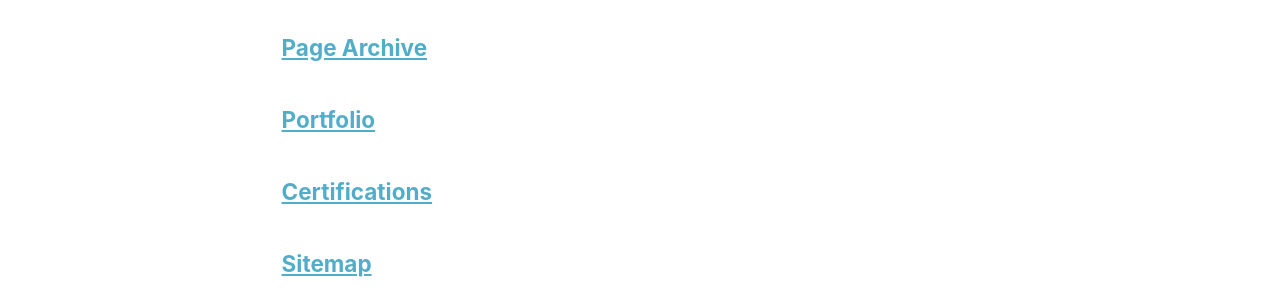
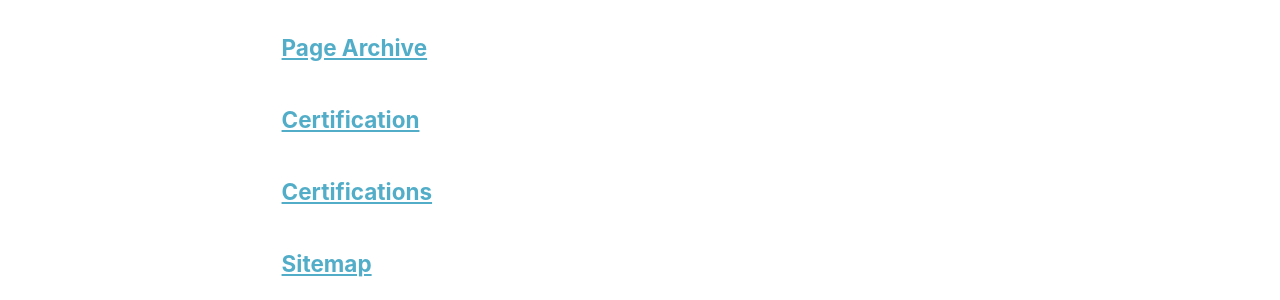
Before and after one commit to IkramBehiru/firsttgithub.io, a Jekyll site: the page built from _pages/page-archive.html, in a window 1280 px wide and 900 px high, scrolled down 495 px. Shown: the part 154-454 px from the top of the window. Built offline with Jekyll 4.4.1, drawn with Linux system fonts in a browser that asks for light colours.

Commit message:
Update portfolio.html

```diff
--- a/_pages/portfolio.html
+++ b/_pages/portfolio.html
@@ -1,13 +1,13 @@
 ---
 layout: archive
-title: "Portfolio"
-permalink: /portfolio/
+title: "Certification"
+permalink: /Certification/
 author_profile: true
 ---
 
 {% include base_path %}
 
 
-{% for post in site.portfolio %}
+{% for post in site.Certification %}
   {% include archive-single.html %}
 {% endfor %}
```
